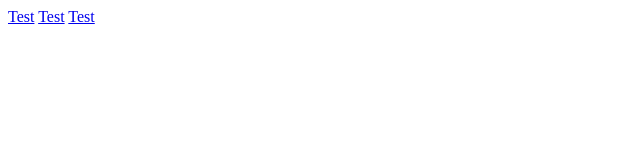
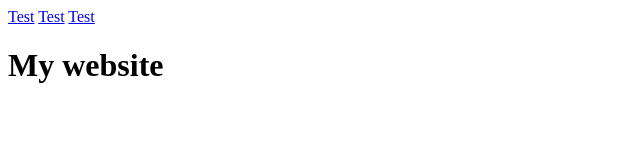
Before and after one commit to AZFire1/AZFire1.github.io, a plain HTML site: page index.html in a window 1280 px wide. Shown: the whole page, without its empty margins (0-640 px from the left). Drawn offline with Linux system fonts and the light colour scheme.

Commit message:
Update index.html

```diff
--- a/index.html
+++ b/index.html
@@ -14,6 +14,7 @@
       </nav>
     </header>
     <main>
+      <h1>My website</h>
       <rf>
       <section>
 
```
